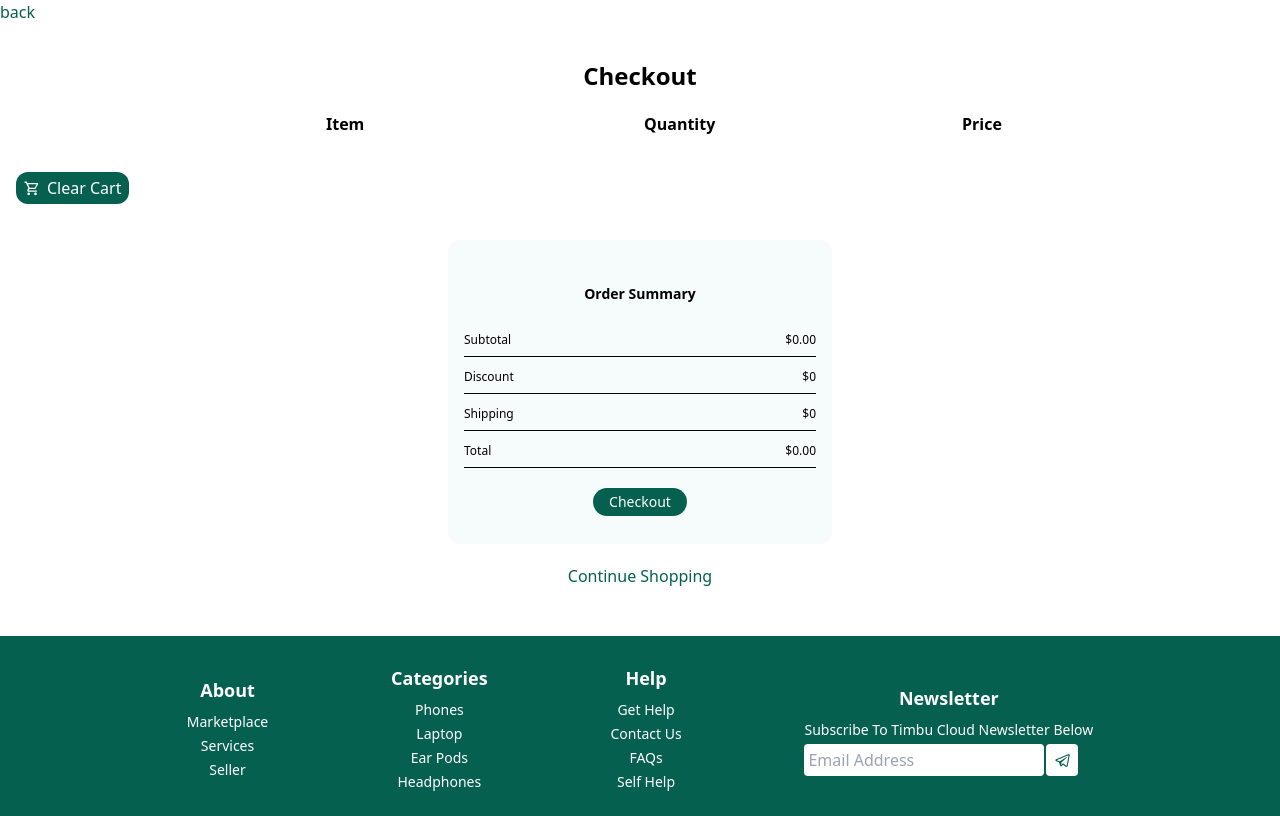
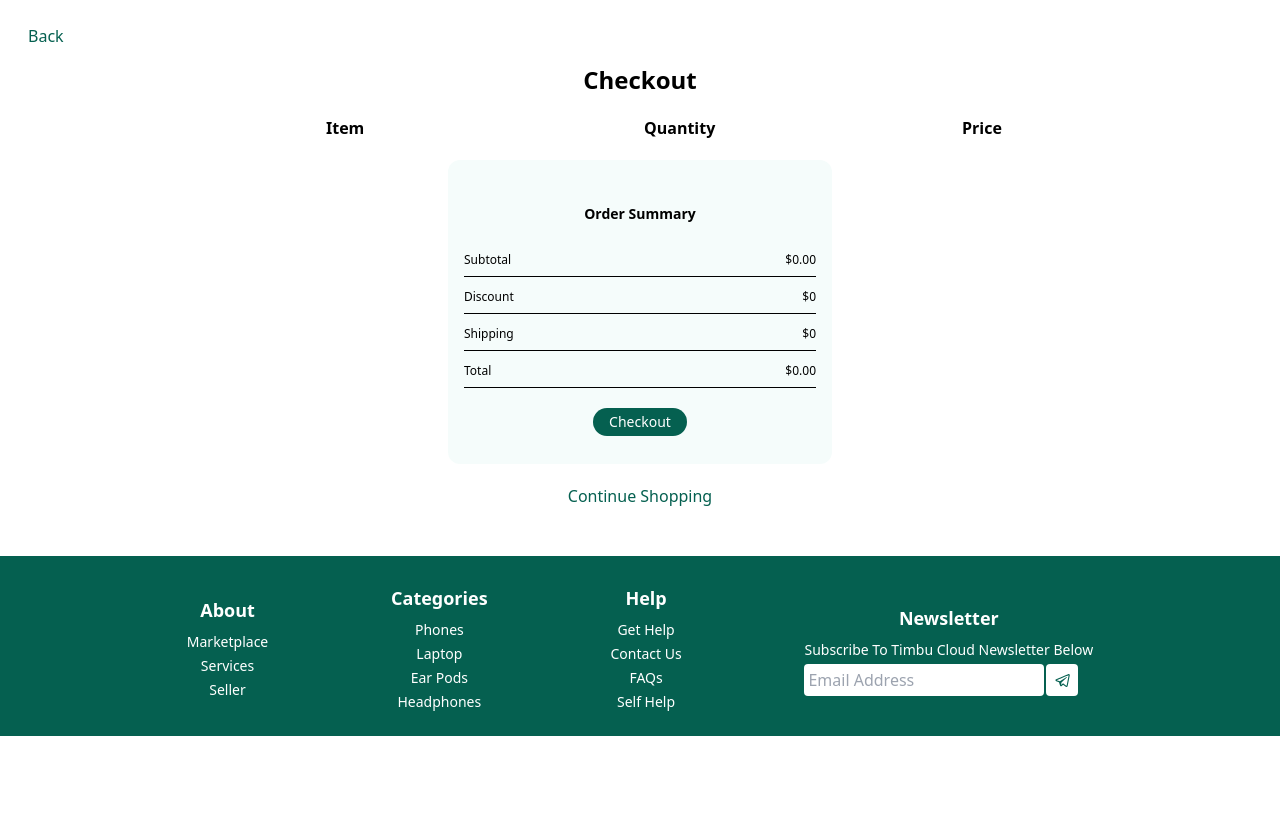
Before and after one commit to mobolajiJinad/TimbuCloud, a React (Vite) app: page /checkout in a window 1280 px wide. Built offline with nearby package versions, Linux system fonts and the light colour scheme.

Commit message:
Fixed button position in Main.jsx and updated the cart functionality

```diff
--- a/src/components/Checkout.jsx
+++ b/src/components/Checkout.jsx
@@ -9,8 +9,14 @@ import CheckoutSuccessful from "../assets/CheckoutSuccessful.svg";
 import MenuOpen from "../assets/MenuOpen.svg";
 
 const Checkout = () => {
-  const { cartItems, updateQuantity, removeFromCart, clearCart, totalPrice } =
-    useContext(CartContext);
+  const {
+    cartItems,
+    updateQuantity,
+    cartCount,
+    removeFromCart,
+    clearCart,
+    totalPrice,
+  } = useContext(CartContext);
   const [checkout, setCheckout] = useState(false);
 
   const checkoutFunc = () => {
@@ -23,13 +29,13 @@ const Checkout = () => {
       <NavHashLink
         smooth
         to="/"
-        className="text-base font-medium text-dark-cyan"
+        className="absolute left-7 top-6 text-base font-medium text-dark-cyan"
       >
-        back
+        Back
       </NavHashLink>
 
-      <main className="mt-9 px-2 pb-9">
-        <h1 className="mb-5 text-center text-2xl font-bold">Checkout</h1>
+      <main className="mt-16 px-2 pb-9">
+        <h1 className="my-5 text-center text-2xl font-bold">Checkout</h1>
 
         <div className="">
           <div className="grid grid-cols-4 items-center gap-2 text-base font-semibold text-black">
@@ -80,6 +86,7 @@ const Checkout = () => {
             </div>
           ))}
 
+          {cartCount > 0 && (
             <button
               className="my-9 ml-2 flex items-center rounded-xl bg-dark-cyan px-2 py-1 text-white"
               onClick={() => clearCart()}
@@ -87,9 +94,10 @@ const Checkout = () => {
               <img src={WhiteCart} alt="" className="mr-2" />
               Clear Cart
             </button>
+          )}
         </div>
 
-        <div className="mx-auto mb-5 flex w-52 flex-col items-center rounded-xl bg-[#CDEFE933] px-4 py-7 sm:w-96">
+        <div className="mx-auto my-5 flex w-52 flex-col items-center rounded-xl bg-[#CDEFE933] px-4 py-7 sm:w-96">
           <h4 className="my-4 text-center text-sm font-bold capitalize">
             order summary
           </h4>
--- a/src/components/Main.jsx
+++ b/src/components/Main.jsx
@@ -16,15 +16,15 @@ const Main = () => {
           <img src="/images/T5MiniSmartWatch.png" alt="T5MiniSmartWatch" />
         </div>
 
-        <div className="order-2 sm:order-1 sm:w-1/2 sm:px-5">
-          <h3 className="mb-4 text-center text-2xl font-bold text-dark-cyan sm:text-left sm:text-opaque-white">
+        <div className="order-2 text-center sm:order-1 sm:w-1/2 sm:px-5 sm:text-start">
+          <h3 className="mb-4 text-2xl font-bold text-dark-cyan sm:text-left sm:text-opaque-white">
             T5 Mini Smart watch
           </h3>
           <p className="hidden whitespace-normal break-words text-xl font-semibold text-opaque-white sm:block">
             Stay connected and healthy with our latest smartwatch! Track your
             workouts, and receive notifications on the go.
           </p>
-          <p className="block whitespace-normal break-words text-center text-xl font-semibold text-opaque-white sm:hidden">
+          <p className="block whitespace-normal break-words text-xl font-semibold text-opaque-white sm:hidden">
             Stay Connected, Stay <span className="text-black">Fit</span>, Stay
             Stylish with <span className="text-dark-cyan">Timbu Cloud</span>{" "}
             Smart watches.
@@ -33,7 +33,7 @@ const Main = () => {
           <NavHashLink
             smooth
             to="#FeaturedProducts"
-            className="mx-auto mt-8 block w-48 rounded-3xl bg-dark-cyan px-5 py-2 text-xl capitalize text-white sm:mx-0"
+            className="mt-8 inline-block rounded-3xl bg-dark-cyan px-5 py-2 text-xl capitalize text-white sm:mx-0"
           >
             explore products
           </NavHashLink>
```
Lines whose indentation alone changed are shown as unchanged.
